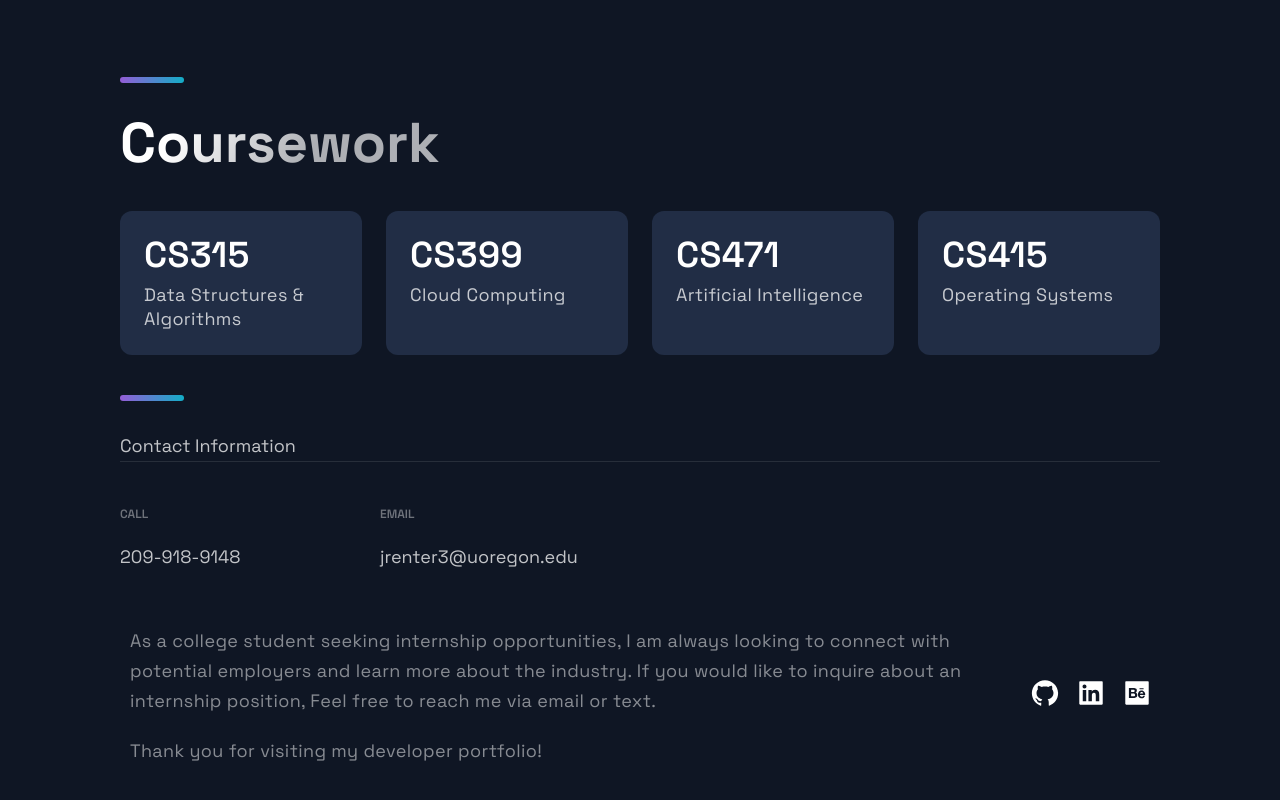
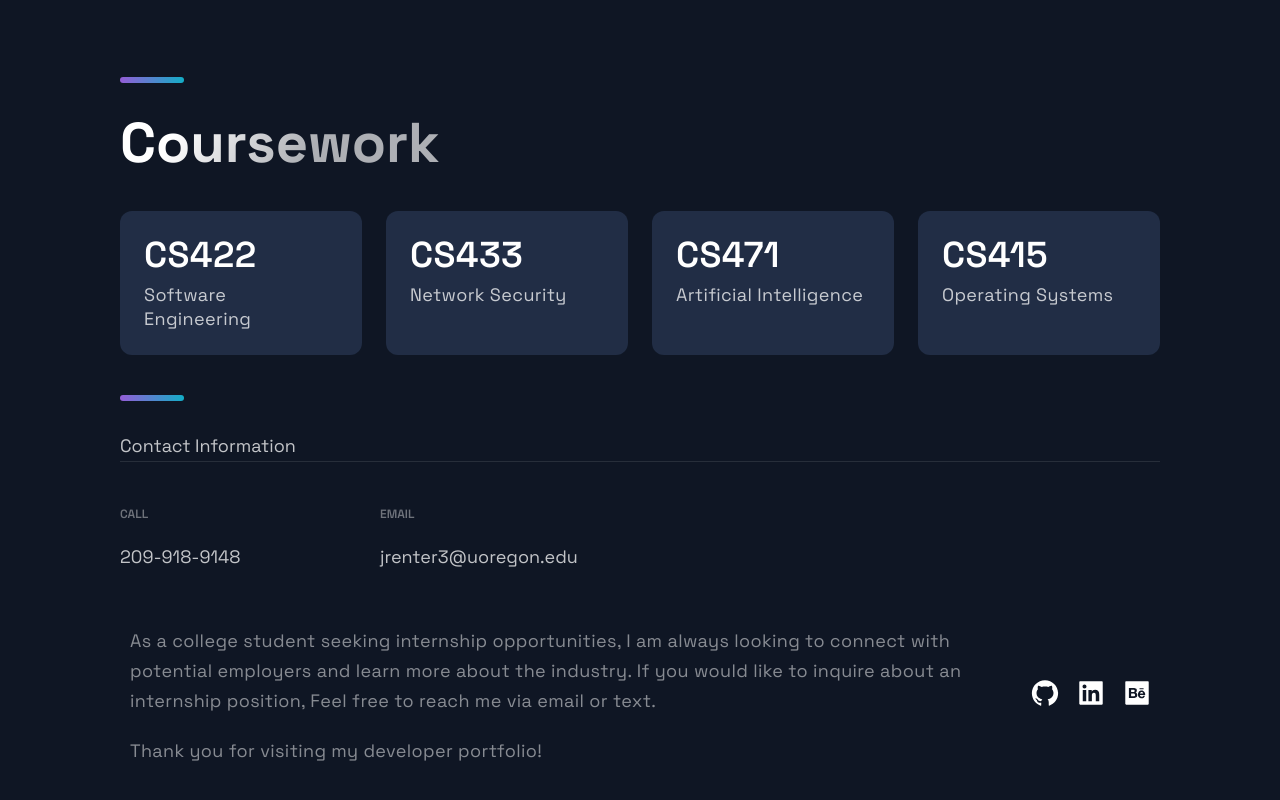
Before and after one commit to joserenter1a/portfolio, a Next.js app: page / in a window 1280 px wide. Shown: the part 4135-4935 px from the top of the page. Built offline with nearby package versions, Linux system fonts and the light colour scheme.

Commit message:
Update Acomplishments.js

```diff
--- a/src/components/Acomplishments/Acomplishments.js
+++ b/src/components/Acomplishments/Acomplishments.js
@@ -4,8 +4,8 @@ import { Section, SectionDivider, SectionTitle } from '../../styles/GlobalCompon
 import { Box, Boxes, BoxNum, BoxText } from './AcomplishmentsStyles';
 
 const data = [
-  { number: 315, text: 'Data Structures & Algorithms'},
-  { number: 399, text: 'Cloud Computing', },
+  { number: 422, text: 'Software Engineering'},
+  { number: 433, text: 'Network Security', },
   { number: 471, text: 'Artificial Intelligence', },
   { number: 415, text: 'Operating Systems', }
 ];
```
